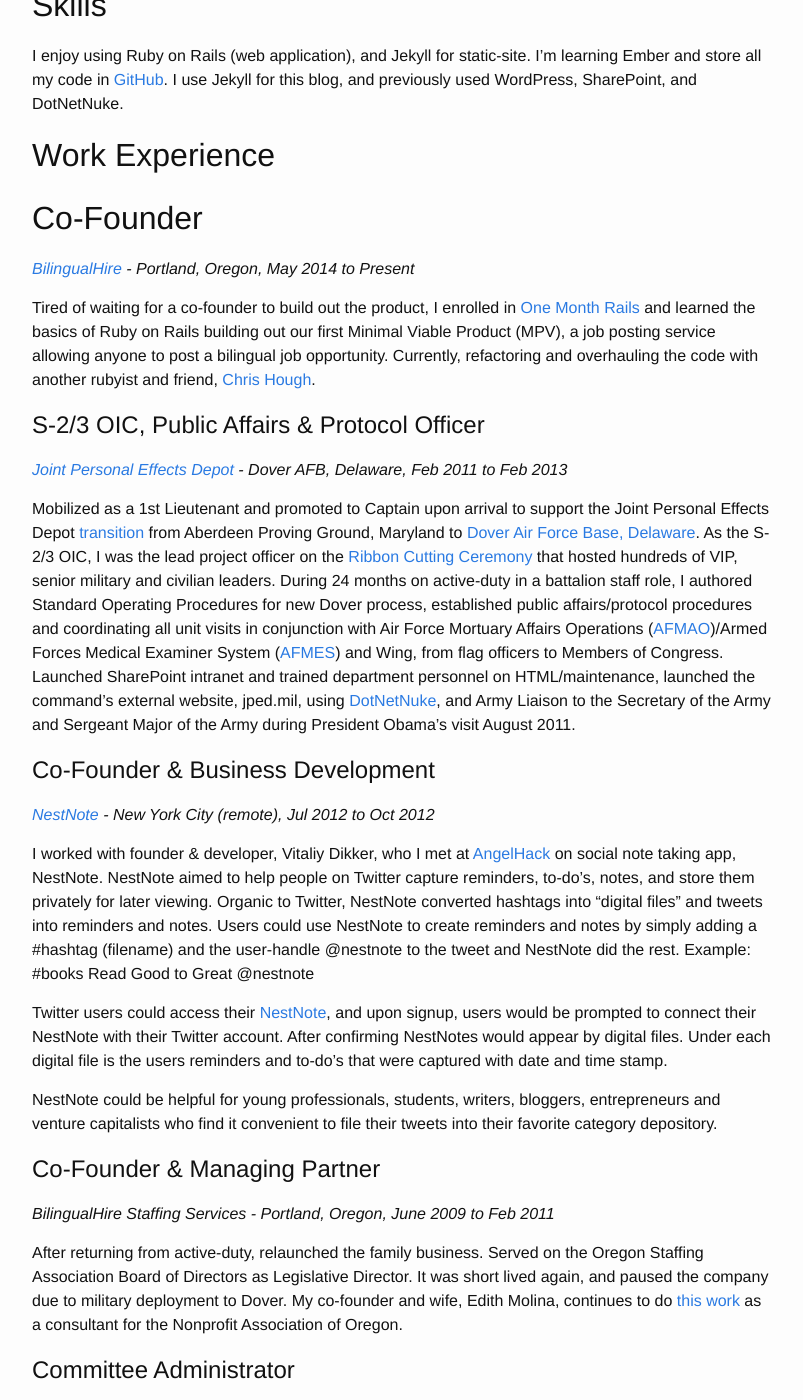
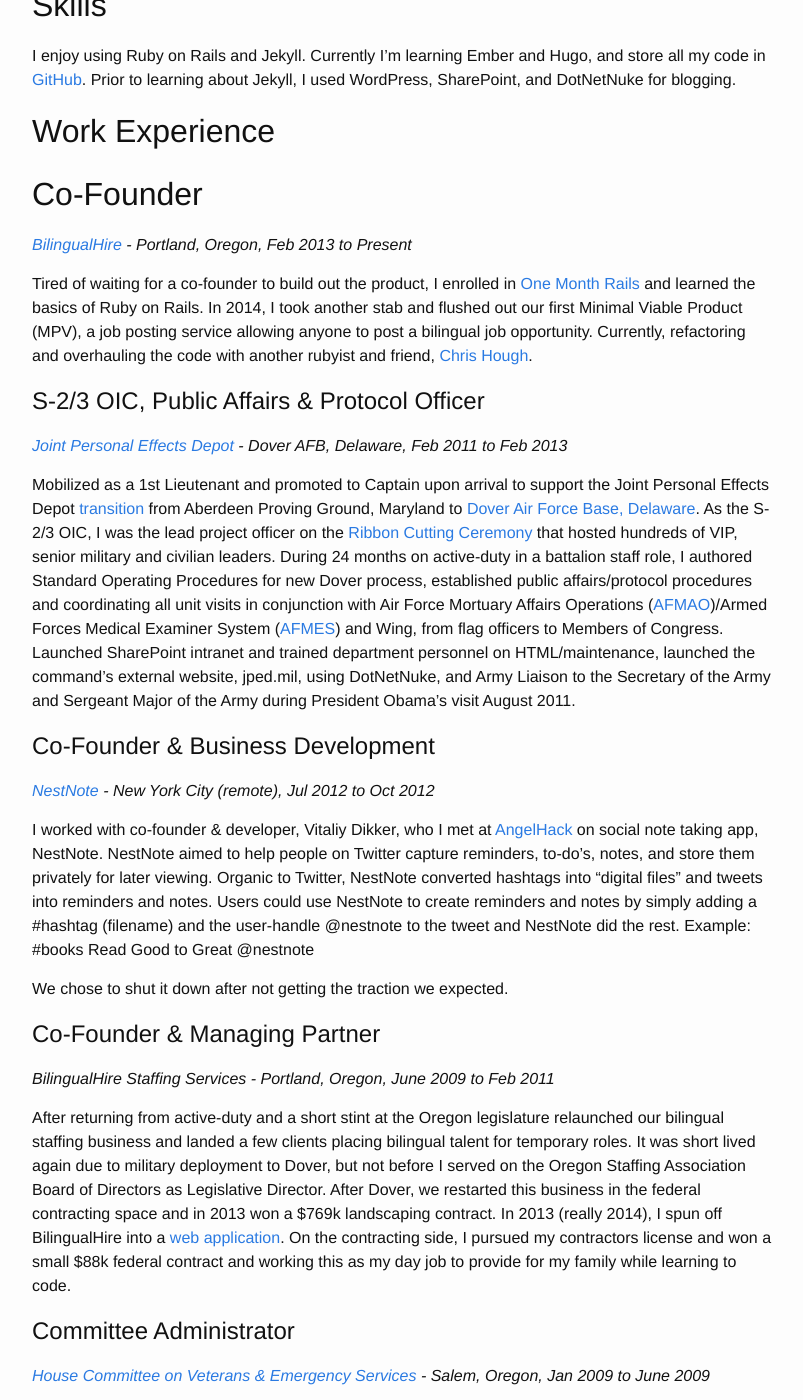
Before and after one commit to davidmolina/davidmolina.github.io, a Jekyll site: the page built from resume.md, in a window 1280 px wide and 1400 px high, scrolled down 1605 px. Shown: the whole window, without its empty margins (238-1041 px from the left). Built offline with Jekyll 4.4.1, drawn with Linux system fonts in a browser that asks for light colours; some of the changed text lies outside the part shown.

Commit message:
Fix typos

```diff
--- a/resume.md
+++ b/resume.md
@@ -15,7 +15,7 @@
 
 Activities and Societies: Student Government, Army ROTC, Sigma Nu Fraternity, Kalmekak and MEChA
 
-During [Army bootcamp](https://www.instagram.com/p/1AYwlQxUqX/?taken-by=davidcmolina) I applied and was accepted for the 2001-2002 academic year. After graduating AIT, I packed up my personal stuff in Mount Vernon, drove to Corvallis and enrolled in spring 2001. I fell in love with, "*the study of who gets what, when and how*," and after a semester chose political science as my major. After 9/11, I contracted as an MS III cadet replacing my Private First Class (PFC) rank with Cadet rank and began my journey to be a Commissionined Officer.
+During Army bootcamp I applied and was accepted for the 2001-2002 academic year. After graduating AIT, I packed up my personal stuff in Mount Vernon, drove to Corvallis and enrolled in spring 2001. I fell in love with, "*the study of who gets what, when and how*," and after a semester chose political science as my major. After 9/11, I contracted as an MS III cadet replacing my Private First Class (PFC) rank with Cadet rank and began my journey to be a Commissionined Officer.
 
 # Skagit Valley College
 
@@ -27,7 +27,7 @@
 
 # Mount Vernon High School
 
-Activities and Societies: Migrant Student Leadership Program, MEChA, National Youth Leadership Forum on Law & the Constitution,
+Activities and Societies: Migrant Student Leadership Program, MEChA, National Youth Leadership Forum on Law & the Constitution
 
 *Diploma - Mount Vernon, WA, 1994 to 1997*
 
@@ -37,49 +37,47 @@
 
 # Thinkful
 
-*Front End Web Develpment, 2014*
+*[Front End Web Development](https://www.thinkful.com/courses/learn-web-development-online/), 2014*
 
 I spent the first few months of 2014 learning HTML, CSS, JavaScript and APIs. My projects included, making a clone of [Google's landing page](https://github.com/davidmolina/Google-Clone), [Street Fighter the game](https://github.com/davidmolina/jquery-streetfighter), and a [shopping list](https://github.com/davidmolina/shoppingList). After learning enough, created a freelance web development shop and consulted with small businesses to register their domain and launch their websites.
 
 # U.S. Army School of Infantry
 
-*Junior School for Boys - Fort Benning, Georgia, 2005*
+*[Infantry Officer Basic Course](http://www.benning.army.mil/infantry/199th/ibolc/) - Fort Benning, Georgia, 2005*
 
-I spent summer 2005 living half the time in the Georgia woods planning, rehearsing and executing military training operations. The other half in class writing OPORDs. Mornings we ran 5ks to, "When my granny was 91" and "C-130 Rolling Down the Strip."
+I spent summer 2005 living half the time in the Georgia woods planning, rehearsing and executing military training operations. The other half in class writing OPORDs. Mornings we ran 5ks to, *"When my granny was 91"* and *"C-130 Rolling Down the Strip."*
 
 ## Skills
-I enjoy using Ruby on Rails (web application), and Jekyll for static-site. I'm learning Ember and store all my code in [GitHub](https://github.com/davidmolina?tab=activity). I use Jekyll for this blog, and previously used WordPress, SharePoint, and DotNetNuke.
+I enjoy using Ruby on Rails and Jekyll. Currently I'm learning Ember and Hugo, and store all my code in [GitHub](https://github.com/davidmolina?tab=activity). Prior to learning about  Jekyll, I used WordPress, SharePoint, and DotNetNuke for blogging.
 
 ## Work Experience
 
 ## Co-Founder
 
-*[BilingualHire](http://bilingualhire.co) - Portland, Oregon, May 2014 to Present*
+*[BilingualHire](http://bilingualhire.co) - Portland, Oregon, Feb 2013 to Present*
 
-Tired of waiting for a co-founder to build out the product, I enrolled in [One Month Rails](https://onemonth.com/) and learned the basics of Ruby on Rails building out our first Minimal Viable Product (MPV), a job posting service allowing anyone to post a bilingual job opportunity. Currently, refactoring and overhauling the code with another rubyist and friend, [Chris Hough](https://github.com/chrishough/my-resume).
+Tired of waiting for a co-founder to build out the product, I enrolled in [One Month Rails](https://www.skillshare.com/classes/technology/Teach-Yourself-to-Code-One-Month-Rails/1289605848/projects/983) and learned the basics of Ruby on Rails. In 2014, I took another stab and flushed out our first Minimal Viable Product (MPV), a job posting service allowing anyone to post a bilingual job opportunity. Currently, refactoring and overhauling the code with another rubyist and friend, [Chris Hough](https://github.com/chrishough/my-resume).
 
 # S-2/3 OIC, Public Affairs & Protocol Officer
 
 *[Joint Personal Effects Depot](http://www.army.mil/article/104747/) - Dover AFB, Delaware,
 Feb 2011 to Feb 2013*
 
-Mobilized as a 1st Lieutenant and promoted to Captain upon arrival to support the Joint Personal Effects Depot [transition](http://www.dover.af.mil/news/story.asp?id=123252347) from Aberdeen Proving Ground, Maryland to [Dover Air Force Base, Delaware](https://www.flickr.com/photos/davidcmolina/albums/72157626376244957). As the S-2/3 OIC, I was the lead project officer on the [Ribbon Cutting Ceremony](https://www.flickr.com/photos/davidcmolina/albums/72157626431083423) that hosted hundreds of VIP, senior military and civilian leaders. During 24 months on active-duty in a battalion staff role, I authored Standard Operating Procedures for new Dover process, established public affairs/protocol procedures and coordinating all unit visits in conjunction with Air Force Mortuary Affairs Operations ([AFMAO](http://www.mortuary.af.mil/))/Armed Forces Medical Examiner System ([AFMES](http://www.health.mil/afmes)) and Wing, from flag officers to Members of Congress. Launched SharePoint intranet and trained department personnel on HTML/maintenance, launched the command's external website, jped.mil, using [DotNetNuke](https://foursquare.com/v/joint-personal-effects-depot-jped/4dd10b85d22deadedd8fbe62/photos?openPhotoId=5113a09be4b0fcaa617ee871), and Army Liaison to the Secretary of the Army and Sergeant Major of the Army during President Obama's visit August 2011.
+Mobilized as a 1st Lieutenant and promoted to Captain upon arrival to support the Joint Personal Effects Depot [transition](http://www.dover.af.mil/news/story.asp?id=123252347) from Aberdeen Proving Ground, Maryland to [Dover Air Force Base, Delaware](https://www.flickr.com/photos/davidcmolina/albums/72157626376244957). As the S-2/3 OIC, I was the lead project officer on the [Ribbon Cutting Ceremony](https://www.flickr.com/photos/davidcmolina/albums/72157626431083423) that hosted hundreds of VIP, senior military and civilian leaders. During 24 months on active-duty in a battalion staff role, I authored Standard Operating Procedures for new Dover process, established public affairs/protocol procedures and coordinating all unit visits in conjunction with Air Force Mortuary Affairs Operations ([AFMAO](http://www.mortuary.af.mil/))/Armed Forces Medical Examiner System ([AFMES](http://www.health.mil/afmes)) and Wing, from flag officers to Members of Congress. Launched SharePoint intranet and trained department personnel on HTML/maintenance, launched the command's external website, jped.mil, using DotNetNuke, and Army Liaison to the Secretary of the Army and Sergeant Major of the Army during President Obama's visit August 2011.
 
 # Co-Founder & Business Development
 
 *[NestNote](https://www.crunchbase.com/organization/nestnote#/entity) - New York City (remote), Jul 2012 to Oct 2012*
 
-I worked with founder & developer, Vitaliy Dikker, who I met at [AngelHack](https://www.instagram.com/p/MOGcwiRUht/?taken-by=davidcmolina) on social note taking app, NestNote. NestNote aimed to help people on Twitter capture reminders, to-do's, notes, and store them privately for later viewing. Organic to Twitter, NestNote converted hashtags into "digital files" and tweets into reminders and notes. Users could use NestNote to create reminders and notes by simply adding a #hashtag (filename) and the user-handle @nestnote to the tweet and NestNote did the rest. Example: #books Read Good to Great @nestnote
+I worked with co-founder & developer, Vitaliy Dikker, who I met at [AngelHack](https://www.pinterest.com/yangbodu/angelhackny/) on social note taking app, NestNote. NestNote aimed to help people on Twitter capture reminders, to-do's, notes, and store them privately for later viewing. Organic to Twitter, NestNote converted hashtags into "digital files" and tweets into reminders and notes. Users could use NestNote to create reminders and notes by simply adding a #hashtag (filename) and the user-handle @nestnote to the tweet and NestNote did the rest. Example: #books Read Good to Great @nestnote
 
-Twitter users could access their [NestNote](http://www.nestnote.com), and upon signup, users would be prompted to connect their NestNote with their Twitter account. After confirming NestNotes would appear by digital files. Under each digital file is the users reminders and to-do's that were captured with date and time stamp.
-
-NestNote could be helpful for young professionals, students, writers, bloggers, entrepreneurs and venture capitalists who find it convenient to file their tweets into their favorite category depository.
+We chose to shut it down after not getting the traction we expected.
 
 # Co-Founder & Managing Partner
 
 *BilingualHire Staffing Services - Portland, Oregon, June 2009 to Feb 2011*
 
-After returning from active-duty, relaunched the family business. Served on the Oregon Staffing Association Board of Directors as Legislative Director. It was short lived again, and paused the company due to military deployment to Dover. My co-founder and wife, Edith Molina, continues to do [this work](http://thinkmujer.com/leadership/) as a consultant for the Nonprofit Association of Oregon.
+After returning from active-duty and a short stint at the Oregon legislature relaunched our bilingual staffing business and landed a few clients placing bilingual talent for temporary roles. It was short lived again due to military deployment to Dover, but not before I served on the Oregon Staffing Association Board of Directors as Legislative Director. After Dover, we restarted this business in the federal contracting space and in 2013 won a $769k landscaping contract. In 2013 (really 2014), I spun off BilingualHire into a [web application](http://bilingualhire.co). On the contracting side, I pursued my contractors license and won a small $88k federal contract and working this as my day job to provide for my family while learning to code.
 
 # Committee Administrator
 
@@ -110,7 +108,7 @@
 
 At the age of 25, I Joined my college friend and girlfriend, Rosa Olivares & Edith Quiroz, respectively, to launch a Chicano/Latino consultancy and recruiting company. We started off working out of our small apartment livingroom, and after over a year expanded into a small office in downtown Beaverton to better serve our clients. During this time, we led over a dozen executive bilingual searches, and conducted Latino cultural competency trainings throughout the state.
 
-We closed our business in early 2007 as a result of impending military deployment. In early 2007, Oregon State University wrote an article, *"[Edith Molina in her own words](http://oregonstate.edu/terra/2007/04/edith-molina-in-her-own-words/)"* that touched on our consulting work.
+We closed our business in early 2007 as a result of impending military deployment. In early 2007, Oregon State University wrote an article, *"[Edith Molina in her own words](http://oregonstate.edu/terra/2007/04/edith-molina-in-her-own-words/)"* that touched on our consulting work. My co-founder and wife, Edith Molina, does this [consulting work](http://thinkmujer.com/leadership/) under her own name, Edith Molina, and leadership trainings under the name, [ThinkMujer](http://thinkmujer.com).
 
 # Director of Fund Development & Special Projects
 
@@ -156,7 +154,7 @@
 
 *[Operation Code](http://operationcode.org)* - Portland, Oregon, Aug 2014 to Present
 
-Determined to learn to code and build my dream web application using my education benefits earned after a decade in uniform, I created a website to petition our U.S. Congress to expand the New GI Bill to include, code schools and vocational schools for aspiring programmers. What became a small open source projects has evolved to an incorporated Oregon nonprofit, with a [pending 501(c)(3) application](https://twitter.com/operation_code/status/707267330066108417) to the IRS, a [Board of Directors](http://operationcode.org/board), a growing community of military/veterans learning to code, [software mentors](http://operation-code.slack.com), and software companies all [supporting](https://operationcode.org/blog/2016/03/02/conference-scholarships.html) veterans to fill the nation's technical talent shortage with American patriots who can code.
+Determined to learn to code and build my dream web application using my education benefits earned after a decade in uniform, I created a website to petition our U.S. Congress to expand the New GI Bill to include, code schools and vocational schools for aspiring programmers. What became a small open source project has evolved to become an incorporated Oregon nonprofit, with a [pending 501(c)(3) application](https://twitter.com/operation_code/status/707267330066108417) to the IRS, a governing [Board of Directors](http://operationcode.org/board), a growing community of military/veterans learning to code, [software mentors](http://operation-code.slack.com), a [donation page](operationcode.org/donate) using Stripe, and software companies all [supporting](https://operationcode.org/blog/2016/03/02/conference-scholarships.html) veterans to fill the nation's technical talent shortage with American patriots who can code. Learn more on our [blog](https://medium.com/@operation_code).
 
 # Co-Organizer
 
```
Also changed, not shown: other parts of resume.md (+2 -2 lines).
